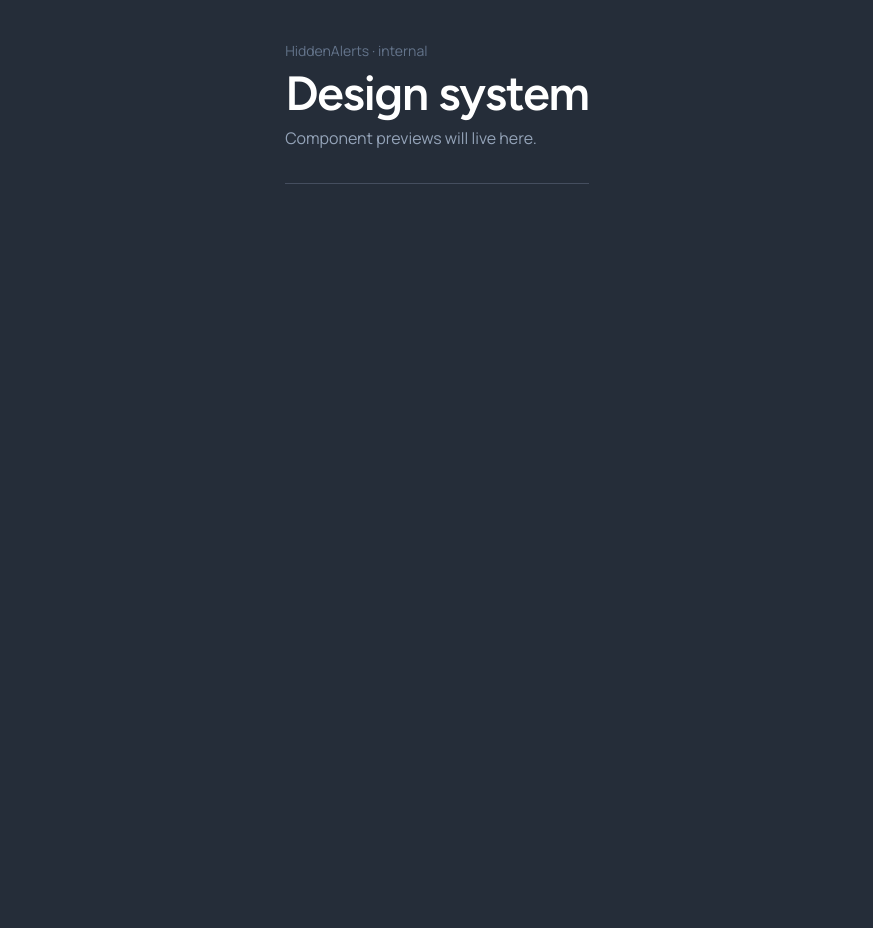
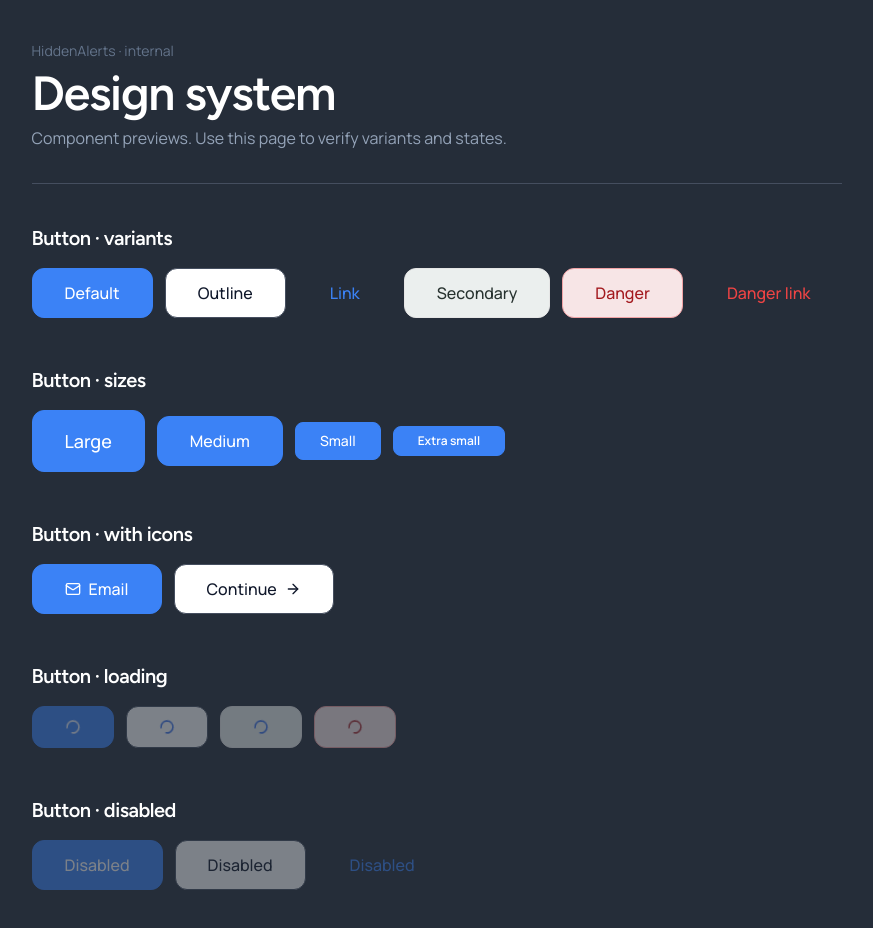
Before and after one commit to HiddenAlerts/hiddenalerts, a Next.js app in the folder frontend/: page /design-system in a window 1280 px wide. Shown: the whole page, without its empty margins (203-1076 px from the left). Before the commit the page ends 800 px from the top, so only its background shows below. Built offline with nearby package versions, Linux system fonts and the light colour scheme.

Commit message:
feat: create button component

```diff
--- a/frontend/app/design-system/page.tsx
+++ b/frontend/app/design-system/page.tsx
@@ -1,9 +1,23 @@
+import { Button } from '@/components';
+import { ArrowRight, Mail } from 'lucide-react';
 import type { Metadata } from 'next';
+import type { ReactNode } from 'react';
 
 export const metadata: Metadata = {
   title: 'Design system — HiddenAlerts',
   description: 'Design system and component previews for HiddenAlerts.',
 };
+
+function Section({ title, children }: { title: string; children: ReactNode }) {
+  return (
+    <section className="space-y-4">
+      <h2 className="font-figtree text-foreground text-xl font-semibold">
+        {title}
+      </h2>
+      {children}
+    </section>
+  );
+}
 
 export default function DesignSystemPage() {
   return (
@@ -12,9 +26,69 @@ export default function DesignSystemPage() {
         <p className="caption">HiddenAlerts · internal</p>
         <h1>Design system</h1>
         <p className="text-muted max-w-2xl">
-          Component previews will live here.
+          Component previews. Use this page to verify variants and states.
         </p>
       </header>
+
+      <div className="mt-10 space-y-12">
+        <Section title="Button · variants">
+          <div className="flex flex-wrap items-center gap-3">
+            <Button variant="default">Default</Button>
+            <Button variant="outline">Outline</Button>
+            <Button variant="link">Link</Button>
+            <Button variant="secondary">Secondary</Button>
+            <Button variant="danger">Danger</Button>
+            <Button variant="danger-link">Danger link</Button>
+          </div>
+        </Section>
+
+        <Section title="Button · sizes">
+          <div className="flex flex-wrap items-center gap-3">
+            <Button size="lg">Large</Button>
+            <Button size="md">Medium</Button>
+            <Button size="sm">Small</Button>
+            <Button size="xs">Extra small</Button>
+          </div>
+        </Section>
+
+        <Section title="Button · with icons">
+          <div className="flex flex-wrap items-center gap-3">
+            <Button
+              variant="default"
+              leftIcon={<Mail className="size-4 shrink-0" aria-hidden />}
+            >
+              Email
+            </Button>
+            <Button
+              variant="outline"
+              rightIcon={<ArrowRight className="size-4 shrink-0" aria-hidden />}
+            >
+              Continue
+            </Button>
+          </div>
+        </Section>
+
+        <Section title="Button · loading">
+          <div className="flex flex-wrap items-center gap-3">
+            <Button loading aria-label="Submitting" />
+            <Button variant="outline" loading aria-label="Submitting" />
+            <Button variant="secondary" loading aria-label="Submitting" />
+            <Button variant="danger" loading aria-label="Submitting" />
+          </div>
+        </Section>
+
+        <Section title="Button · disabled">
+          <div className="flex flex-wrap items-center gap-3">
+            <Button disabled>Disabled</Button>
+            <Button variant="outline" disabled>
+              Disabled
+            </Button>
+            <Button variant="link" disabled>
+              Disabled
+            </Button>
+          </div>
+        </Section>
+      </div>
     </main>
   );
 }
--- /dev/null
+++ b/frontend/components/index.ts
@@ -0,0 +1 @@
+export { Button, buttonVariants, type ButtonProps } from './ui/button';
--- /dev/null
+++ b/frontend/components/ui/button.styles.ts
@@ -0,0 +1,39 @@
+import { cva } from 'class-variance-authority';
+
+export const buttonVariants = cva(
+  'font-manrope inline-flex cursor-pointer items-center justify-center gap-2 font-medium whitespace-nowrap transition-all duration-300 ease-in-out disabled:pointer-events-none disabled:opacity-40',
+  {
+    variants: {
+      variant: {
+        default:
+          'border-primary-500 bg-primary-500 hover:border-primary-600 hover:bg-primary-600 active:border-primary-700 active:bg-primary-700 border text-white',
+        outline:
+          'border-border bg-article-bg text-article-foreground hover:border-border border hover:bg-gray-50 active:bg-gray-100',
+        link: 'text-primary-500 hover:text-primary-600 active:text-primary-700 border-transparent bg-transparent',
+        secondary:
+          'border border-gray-200 bg-gray-100 text-gray-900 hover:border-gray-300 hover:bg-gray-200 active:border-gray-400 active:bg-gray-300',
+        danger:
+          'border-danger-200 bg-danger-50 text-danger-600 hover:border-danger-300 hover:bg-danger-100 active:border-danger-400 active:bg-danger-200 border',
+        'danger-link':
+          '!text-danger hover:!text-danger-600 active:!text-danger-700 border-transparent bg-transparent',
+      },
+      size: {
+        lg: 'rounded-md px-8 py-4 text-lg',
+        md: 'rounded-md px-8 py-3 text-base',
+        sm: 'rounded-sm px-6 py-2 text-sm',
+        xs: 'h-[30px] rounded-sm px-6 py-2 text-xs font-semibold',
+      },
+    },
+    defaultVariants: {
+      variant: 'default',
+      size: 'md',
+    },
+  },
+);
+
+export const buttonSpinnerSize = {
+  lg: 'size-[18px]',
+  md: 'size-4',
+  sm: 'size-[14px]',
+  xs: 'size-3',
+} as const;
--- /dev/null
+++ b/frontend/components/ui/button.tsx
@@ -0,0 +1,77 @@
+import { cn } from '@/lib/utils';
+import { type VariantProps } from 'class-variance-authority';
+import { Loader2 } from 'lucide-react';
+
+
+import { buttonSpinnerSize, buttonVariants } from './button.styles';
+import { forwardRef } from 'react';
+
+export interface ButtonProps
+  extends
+    React.ButtonHTMLAttributes<HTMLButtonElement>,
+    VariantProps<typeof buttonVariants> {
+  loading?: boolean;
+  leftIcon?: React.ReactNode;
+  rightIcon?: React.ReactNode;
+}
+
+const Button = forwardRef<HTMLButtonElement, ButtonProps>(
+  (
+    {
+      className,
+      variant,
+      size,
+      loading = false,
+      leftIcon,
+      rightIcon,
+      children,
+      disabled,
+      onClick,
+      type = 'button',
+      ...props
+    },
+    ref,
+  ) => {
+    const spinnerClass =
+      variant === 'outline' || variant === 'link' || variant === 'secondary'
+        ? 'text-primary-600'
+        : variant === 'danger-link'
+          ? 'text-danger'
+          : variant === 'danger'
+            ? 'text-current'
+            : 'text-white';
+
+    return (
+      <button
+        ref={ref}
+        type={type}
+        className={cn(
+          buttonVariants({ variant, size }),
+          loading && 'pointer-events-none opacity-40',
+          className,
+        )}
+        disabled={disabled || loading}
+        onClick={disabled || loading ? undefined : onClick}
+        {...props}
+      >
+        {leftIcon}
+        {children}
+        {loading && (
+          <Loader2
+            aria-hidden
+            className={cn(
+              'shrink-0 animate-spin',
+              buttonSpinnerSize[size ?? 'md'],
+              spinnerClass,
+            )}
+          />
+        )}
+        {!loading && rightIcon}
+      </button>
+    );
+  },
+);
+
+Button.displayName = 'Button';
+
+export { Button, buttonVariants };
--- /dev/null
+++ b/frontend/lib/utils.ts
@@ -0,0 +1,6 @@
+import { type ClassValue, clsx } from 'clsx';
+import { twMerge } from 'tailwind-merge';
+
+export function cn(...inputs: ClassValue[]) {
+  return twMerge(clsx(inputs));
+}
--- a/frontend/package.json
+++ b/frontend/package.json
@@ -9,9 +9,13 @@
     "lint": "eslint"
   },
   "dependencies": {
+    "class-variance-authority": "^0.7.1",
+    "clsx": "^2.1.1",
+    "lucide-react": "^1.8.0",
     "next": "16.2.4",
     "react": "19.2.4",
-    "react-dom": "19.2.4"
+    "react-dom": "19.2.4",
+    "tailwind-merge": "^3.5.0"
   },
   "devDependencies": {
     "@tailwindcss/postcss": "^4",
```
Also changed, not shown: 1 other file (tests, documents, lock files or other folders).
